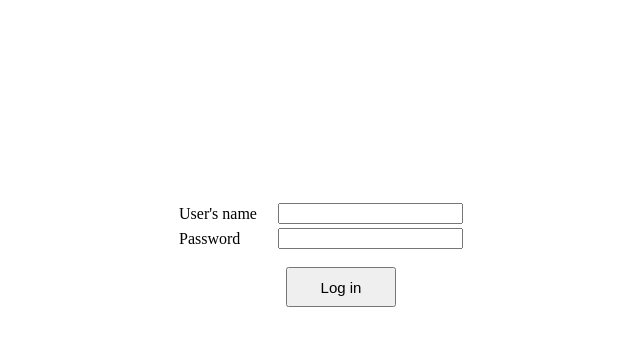
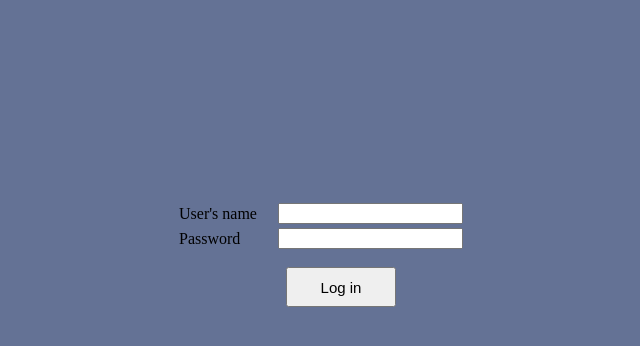
Before and after one commit to helenmand/Stop-Hate-Crimes, a PHP site: page /login.html in a window 1280 px wide. Shown: the top 346 px of the page, without its empty margins (299-939 px from the left). Run offline with PHP 8.4, Linux system fonts and the light colour scheme.

Commit message:
bg color

```diff
--- a/login.css
+++ b/login.css
@@ -1,3 +1,6 @@
+body{
+	background-color: #647295 ;
+}
 
 .positionborder {
 	border: 10px;
```
